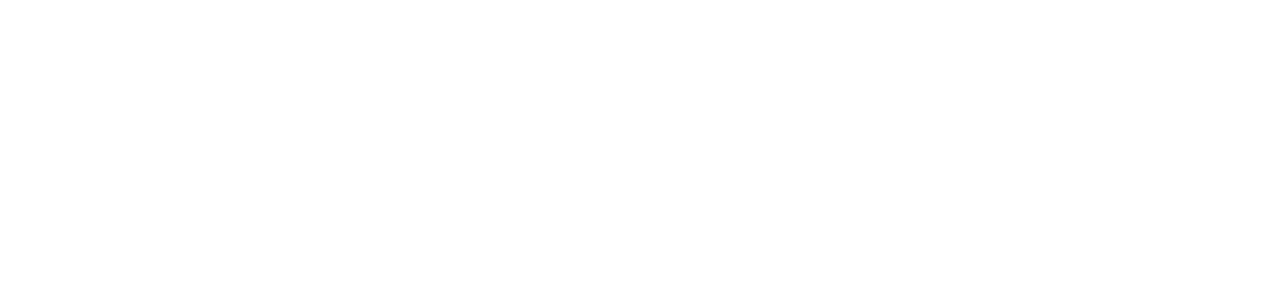
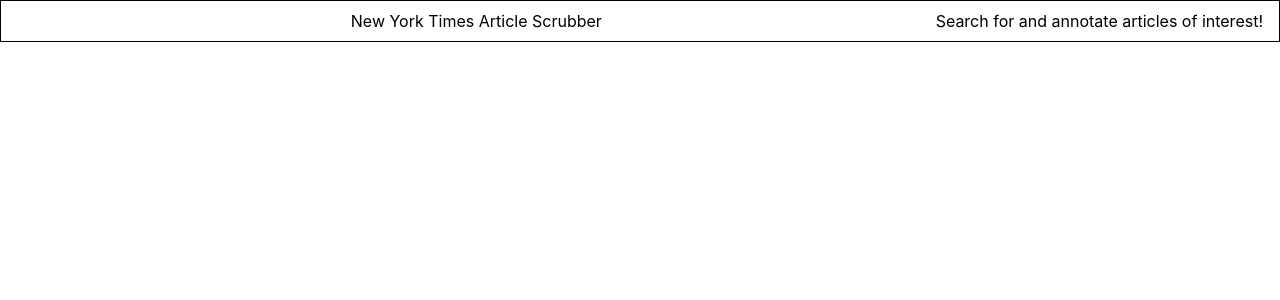
Before and after one commit to ahan1986/MERN-NYTsearch, a React (Create React App) app in the folder react-search-nyt/: page / in a window 1280 px wide. Shown: the top 300 px of the page. Built offline with nearby package versions, Linux system fonts and the light colour scheme.

Commit message:
add navbar with js and css

```diff
--- a/react-search-nyt/src/App.js
+++ b/react-search-nyt/src/App.js
@@ -1,10 +1,11 @@
 import React, { Component } from 'react';
+import Navbar from './component/navbar';
 
 class App extends Component {
   render() {
     return (
       <div className="App">
-
+        <Navbar />
       </div>
     );
   }
--- a/react-search-nyt/src/component/navbar/navbar.css
+++ b/react-search-nyt/src/component/navbar/navbar.css
@@ -0,0 +1,11 @@
+.navbar {
+    color: black;
+    width: 100%;
+    height: 100%;
+    margin: auto;
+    border: 1px solid black;
+}
+
+.title {
+    margin: auto;
+}
--- a/react-search-nyt/src/component/navbar/navbar.js
+++ b/react-search-nyt/src/component/navbar/navbar.js
@@ -1 +1,13 @@
 import React from 'react';
+import './navbar.css';
+
+export default class Navbar extends React.Component {
+    render () {
+        return (
+            <div className='navbar'>
+                <div className='title'>New York Times Article Scrubber</div>
+                <div className='subtitle'>Search for and annotate articles of interest!</div>
+            </div>
+        )
+    }
+}
```
